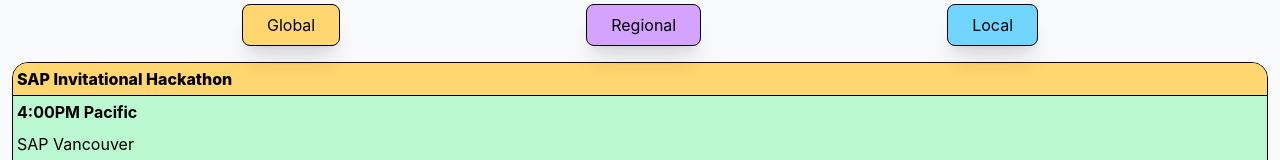
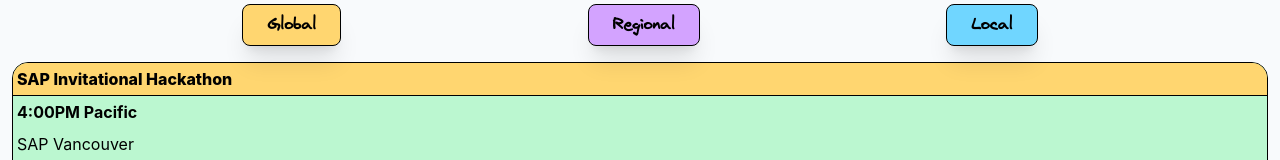
Before and after one commit to Nosewall/Waddle, a Next.js app in the folder src/: page /eventsPage in a window 1280 px wide. Shown: the top 160 px of the page. Built offline with nearby package versions, Linux system fonts and the light colour scheme.

Commit message:
Added new font

```diff
--- a/src/pages/eventsPage.tsx
+++ b/src/pages/eventsPage.tsx
@@ -30,8 +30,8 @@
 
     return (
 
-        <div className="eventsPage bg-slate-50">
-            <div className="regionButtons flex justify-evenly w-100 min-h-full">
+        <div className="eventsPage bg-slate-50 font-sans">
+            <div className="font-fun font-bold regionButtons flex justify-evenly w-100 min-h-full">
                 <button className={"scopeFilterButtons bg-pastelOrange hover:bg-darkOrange"}>Global</button>
                 <button className={"scopeFilterButtons bg-pastelPurple hover:bg-boldPurple"}>Regional</button>
                 <button className={"scopeFilterButtons bg-pastelBlue hover:bg-boldBlue"}>Local</button>
--- a/src/styles/globals.css
+++ b/src/styles/globals.css
@@ -1,6 +1,11 @@
 @import 'tailwindcss/base';
 @import 'tailwindcss/components';
 @import 'tailwindcss/utilities';
+
+@font-face {
+  font-family: "virgil";
+  src: url("../public/fonts/Virgil.woff2");
+}
 
 html,
 body {
--- a/src/tailwind.config.js
+++ b/src/tailwind.config.js
@@ -2,6 +2,10 @@
 module.exports = {
   content: ["./pages/*.{ts,tsx}", "./components/events/*.{ts,tsx}"],
   theme: {
+    fontFamily: {
+      'fun': ['virgil'],
+      'business': ['virgil']
+    },
     extend: {
       colors: {
         'pastelBlue' : "#70D6ff",
```
